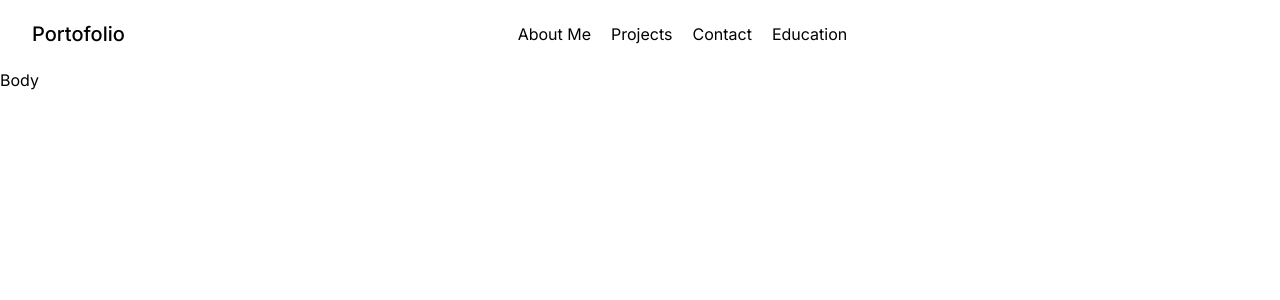
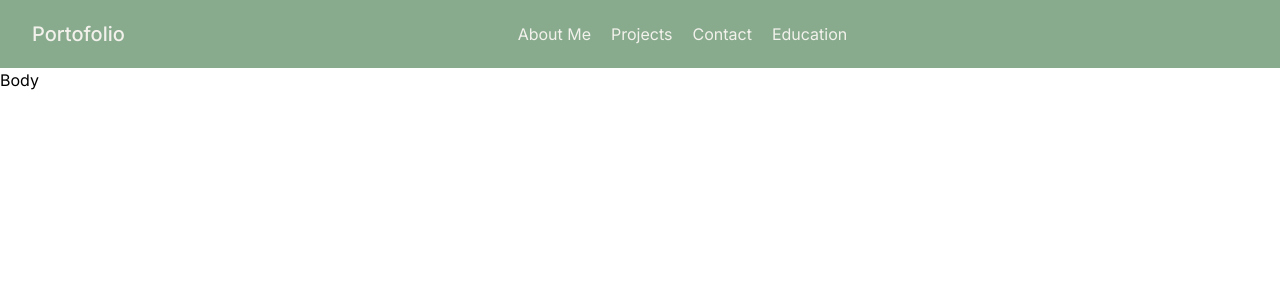
Before and after one commit to coder7475/robiul-hossain-portfolio, a Next.js app: page / in a window 1280 px wide. Shown: the top 300 px of the page. Built offline with nearby package versions, Linux system fonts and the light colour scheme.

Commit message:
feat: apply color pallete on navbar

```diff
--- a/src/components/shared/Navbar.tsx
+++ b/src/components/shared/Navbar.tsx
@@ -2,16 +2,16 @@ import Link from 'next/link';
 
 const Navbar = () => {
   return (
-    <header className="text-gray-600">
+    <header className="text-light bg-primary ">
       <div className="container mx-auto flex flex-wrap p-5 flex-col md:flex-row items-center">
-        <a className="flex title-font font-medium items-center text-gray-900 mb-4 md:mb-0">
+        <a className="flex title-font font-medium items-center justify-center text-light mb-4 md:mb-0">
           <span className="ml-3 text-xl">Portofolio</span>
         </a>
         <nav className="md:ml-auto md:mr-auto flex flex-wrap items-center text-base justify-center">
-          <Link className="mr-5 hover:text-gray-900" href="#about">About Me</Link>
-          <Link className="mr-5 hover:text-gray-900" href="#projects">Projects</Link>
-          <Link className="mr-5 hover:text-gray-900" href="#contact">Contact</Link>
-          <Link className="mr-5 hover:text-gray-900" href="#education">Education</Link>
+          <Link className="mr-5 hover:text-gray " href="#about">About Me</Link>
+          <Link className="mr-5 hover:text-gray" href="#projects">Projects</Link>
+          <Link className="mr-5 hover:text-gray" href="#contact">Contact</Link>
+          <Link className="mr-5 hover:text-gray" href="#education">Education</Link>
         </nav>
       </div>
     </header>
```
